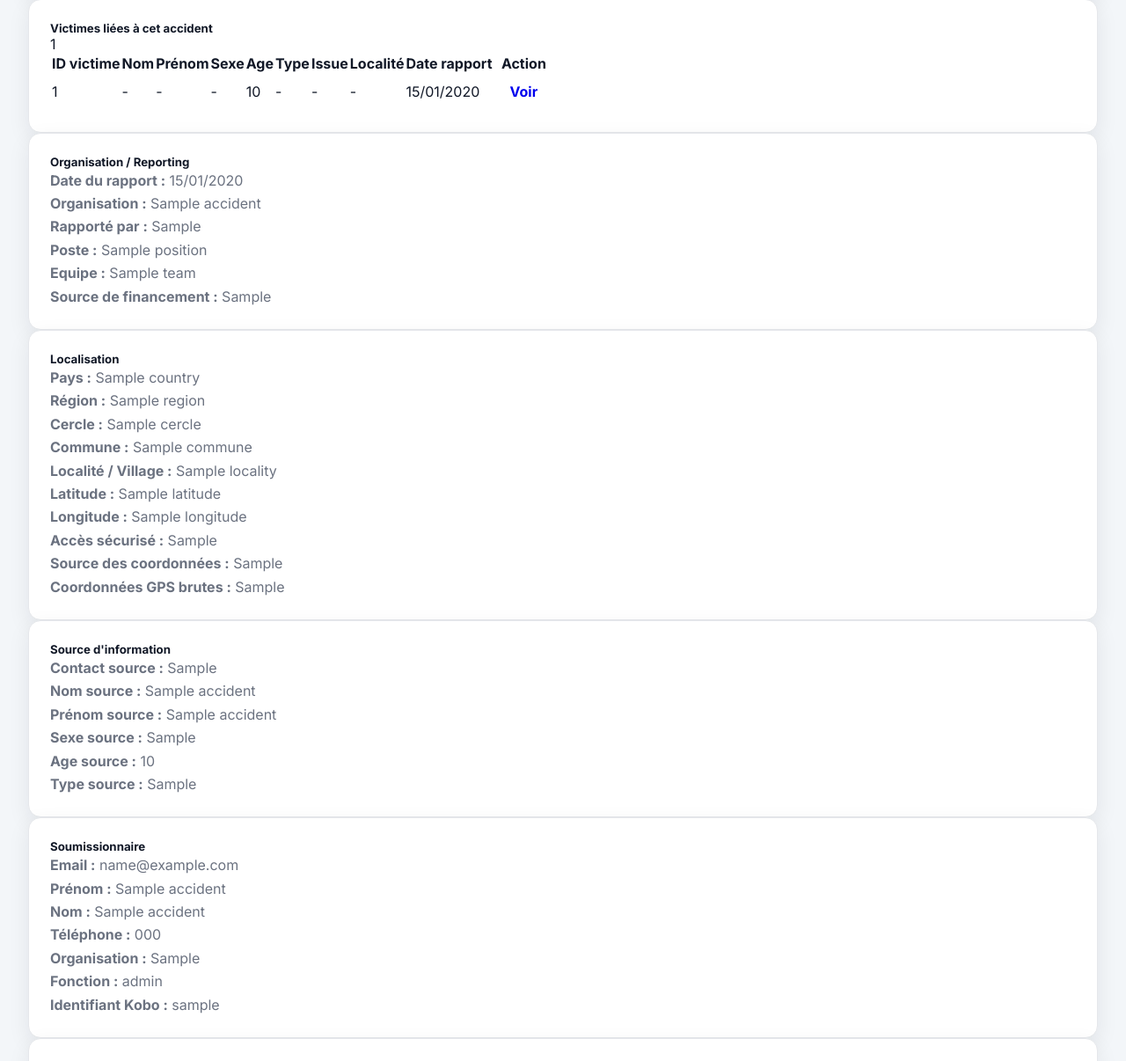
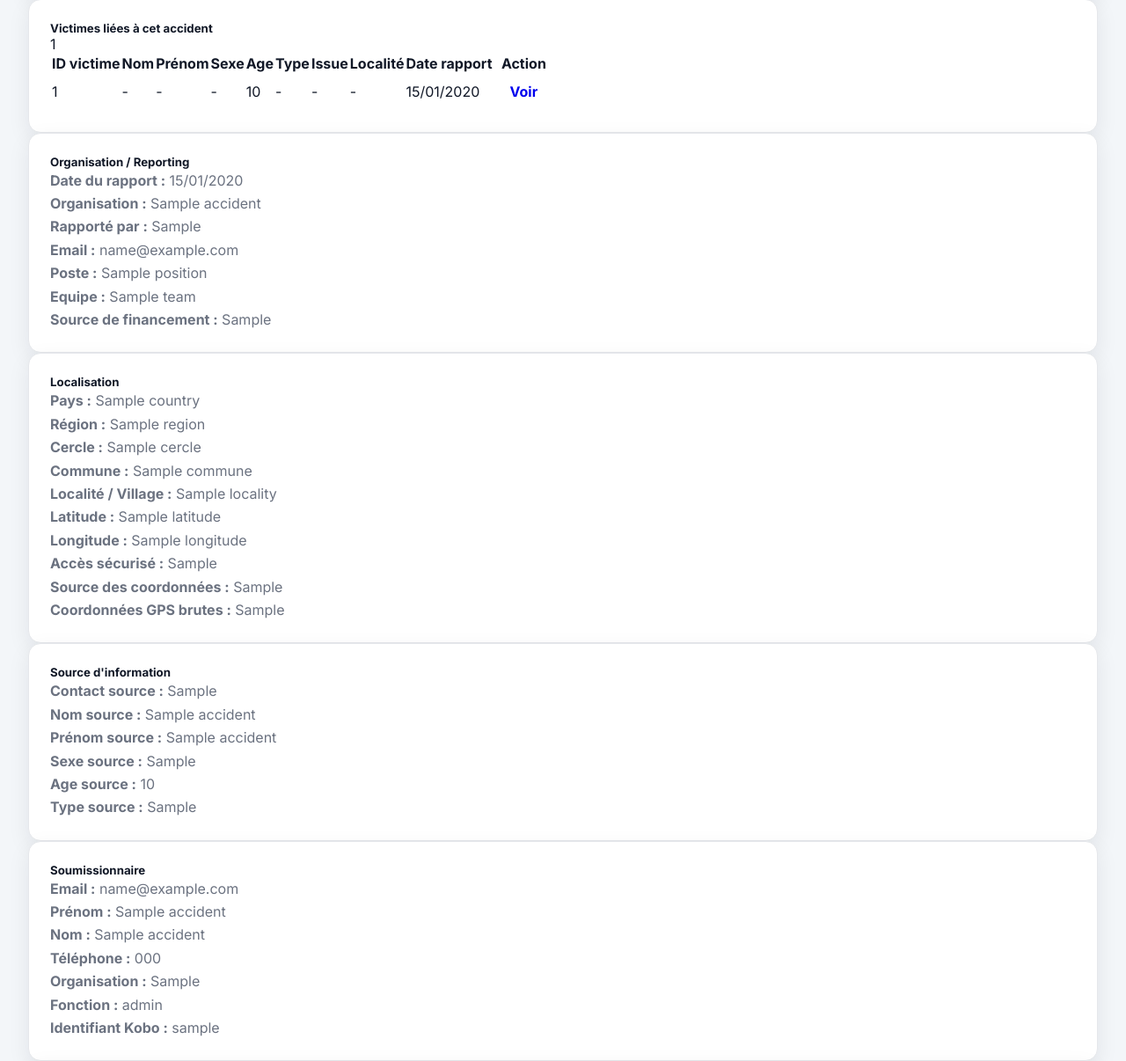
Before and after one commit to dramemms/lamh_platform, a Django app: template apps/incidents/templates/incidents/accident_detail.html in a window 1280 px wide. Shown: the part 935-2141 px from the top of the page at 88% size. Run offline with Django 5.2, Linux system fonts and the light colour scheme; the template is opened without the code that fills it: most values are stand-ins (such as "Sample title", 1, 10 or a date in 2020).

Commit message:
Add Kobo accident submitter email mapping

```diff
--- a/apps/incidents/templates/incidents/accident_detail.html
+++ b/apps/incidents/templates/incidents/accident_detail.html
@@ -377,6 +377,7 @@
 <p><strong>Date du rapport :</strong> {{ accident.report_date|date:"d/m/Y"|default:"-" }}</p>
 <p><strong>Organisation :</strong> {{ accident.org_name|default:"-" }}</p>
 <p><strong>Rapporté par :</strong> {{ accident.reported_by|default:"-" }}</p>
+<p><strong>Email :</strong> {{ accident.submitter_email|default:"-" }}</p>
 <p><strong>Poste :</strong> {{ accident.position|default:"-" }}</p>
 <p><strong>Equipe :</strong> {{ accident.team|default:"-" }}</p>
 <p><strong>Source de financement :</strong> {{ accident.funding_source|default:"-" }}</p>
```
Lines whose indentation alone changed are shown as unchanged.
